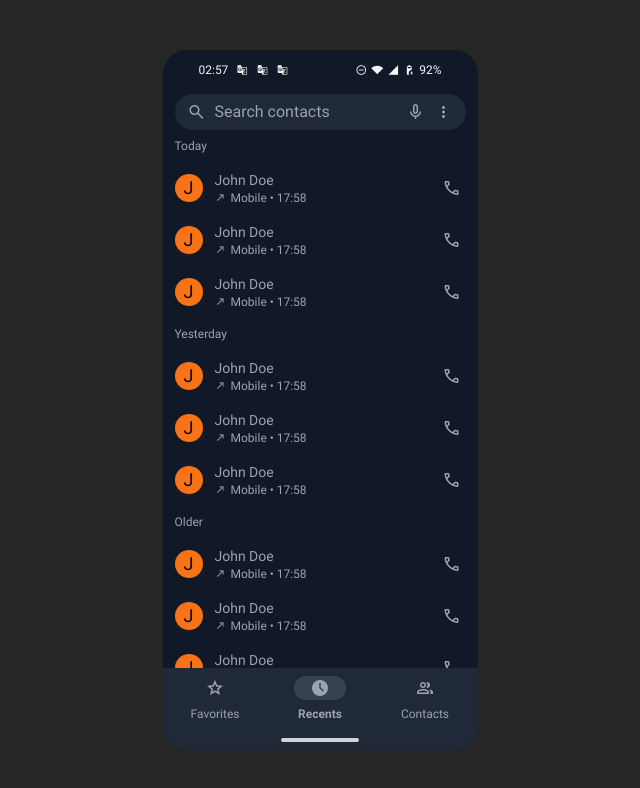
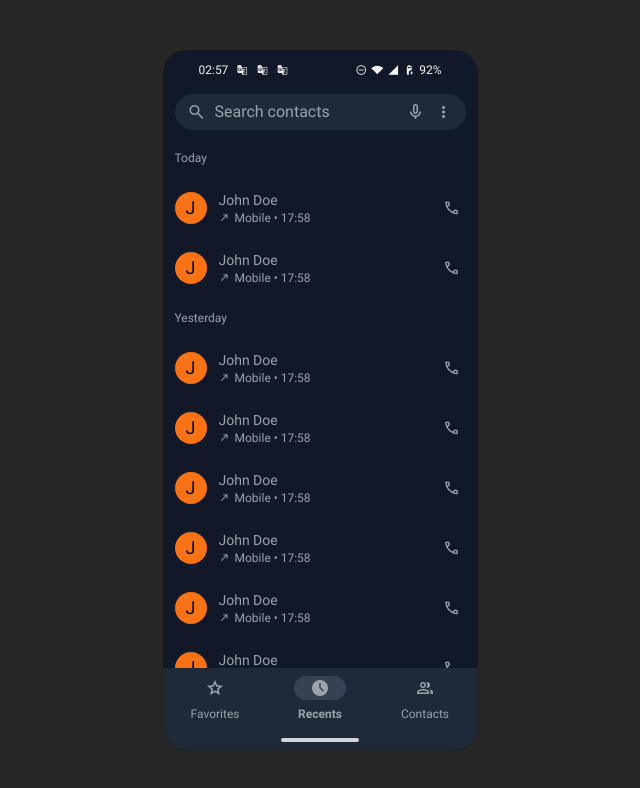
Before and after one commit to loucabaigneres/google-phone-app, a Vue app: page / in a window 1280 px wide. Shown: the top 788 px of the page, without its empty margins (320-960 px from the left). Built offline with nearby package versions, Linux system fonts and the light colour scheme.

Commit message:
💄 Fix HomeView layout

```diff
--- a/src/components/CallCard.vue
+++ b/src/components/CallCard.vue
@@ -1,7 +1,7 @@
 <template>
   <div class="flex items-center gap-3">
     <div
-      class="flex size-7 items-center justify-center rounded-full bg-orange-500"
+      class="flex size-8 items-center justify-center rounded-full bg-orange-500"
     >
       <h3 class="text-lg text-gray-950">J</h3>
     </div>
@@ -13,7 +13,7 @@
       </div>
     </div>
     <div class="ml-auto flex size-7 items-center justify-center rounded-full">
-      <span class="material-symbols-outlined text-xl"> call </span>
+      <span class="material-symbols-outlined text-lg"> call </span>
     </div>
   </div>
 </template>
--- a/src/components/ContactCard.vue
+++ b/src/components/ContactCard.vue
@@ -1,7 +1,7 @@
 <template>
   <div class="flex items-center gap-3 px-3 py-1.5">
     <div
-      class="flex size-7 items-center justify-center rounded-full bg-orange-500"
+      class="flex size-8 items-center justify-center rounded-full bg-orange-500"
     >
       <h3 class="text-lg text-gray-950">J</h3>
     </div>
--- a/src/views/HomeView.vue
+++ b/src/views/HomeView.vue
@@ -4,25 +4,19 @@ import CallCard from "@/components/CallCard.vue"
 
 <template>
   <section
-    class="no-scrollbar flex h-full flex-col gap-4 overflow-y-auto px-3 py-1 text-gray-400"
+    class="flex h-full flex-col overflow-y-auto px-3 pt-4 text-gray-400 no-scrollbar"
   >
-    <h4 class="text-xs">Today</h4>
-    <div class="flex flex-col gap-4">
-      <CallCard />
-      <CallCard />
-      <CallCard />
+    <h4 class="mb-6 text-xs">Today</h4>
+    <div class="flex flex-col gap-6">
+      <CallCard v-for="index in 2" :key="index" />
     </div>
-    <h4 class="text-xs">Yesterday</h4>
-    <div class="flex flex-col gap-4">
-      <CallCard />
-      <CallCard />
-      <CallCard />
+    <h4 class="my-6 text-xs">Yesterday</h4>
+    <div class="flex flex-col gap-6">
+      <CallCard v-for="index in 7" :key="index" />
     </div>
-    <h4 class="text-xs">Older</h4>
-    <div class="flex flex-col gap-4">
-      <CallCard />
-      <CallCard />
-      <CallCard />
+    <h4 class="my-6 text-xs">Older</h4>
+    <div class="flex flex-col gap-6">
+      <CallCard v-for="index in 5" :key="index" />
     </div>
   </section>
 </template>
```
